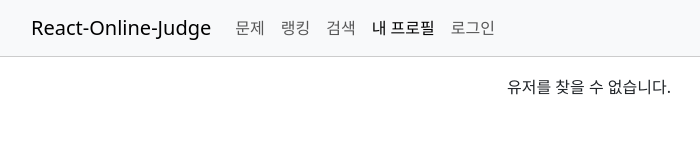
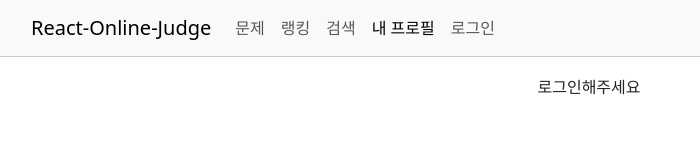
Before and after one commit to ccmuk58/2023_2_Script, a React (Create React App) app in the folder react-online-judge/: page /profile in a window 1280 px wide. Shown: the top 165 px of the page, without its empty margins (51-751 px from the left). Built offline with nearby package versions, Linux system fonts and the light colour scheme.

Commit message:
Update Profile.js

```diff
--- a/react-online-judge/src/components/Profile.js
+++ b/react-online-judge/src/components/Profile.js
@@ -5,9 +5,10 @@ import { selectLogin } from "./LoginReducer";
 const Profile = () => {
 	const loginState = useSelector(selectLogin);
 	const userID = loginState.userID;
+	const isLogin = loginState.isLogin;
 
-	if (!userID) {
-		return <span>유저를 찾을 수 없습니다.</span>
+	if (!isLogin) {
+		return <span>로그인해주세요</span>
 	}
 	const { nickname, email, exp, solved } = userData[userID];
 	const solvedPoblems = [];
```
